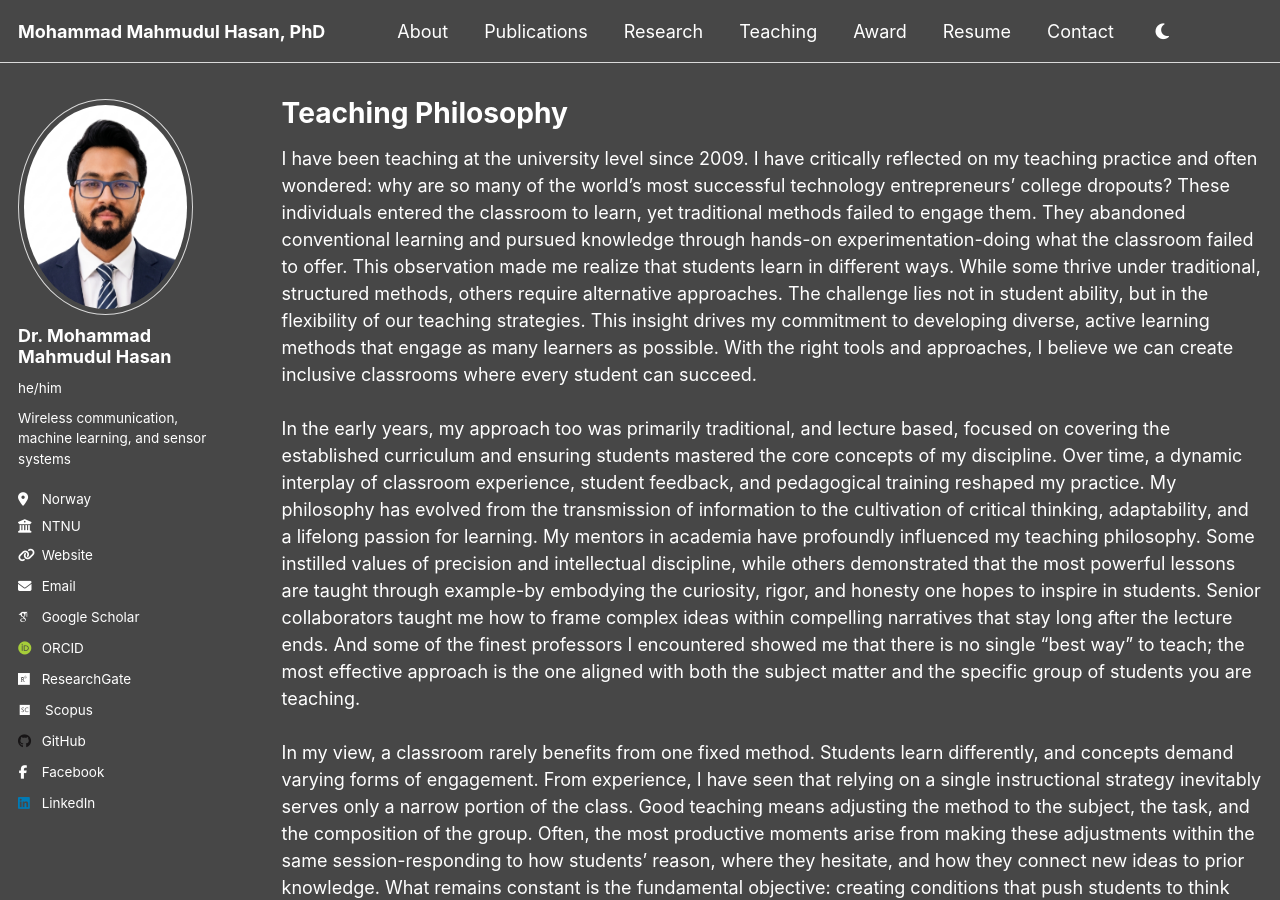
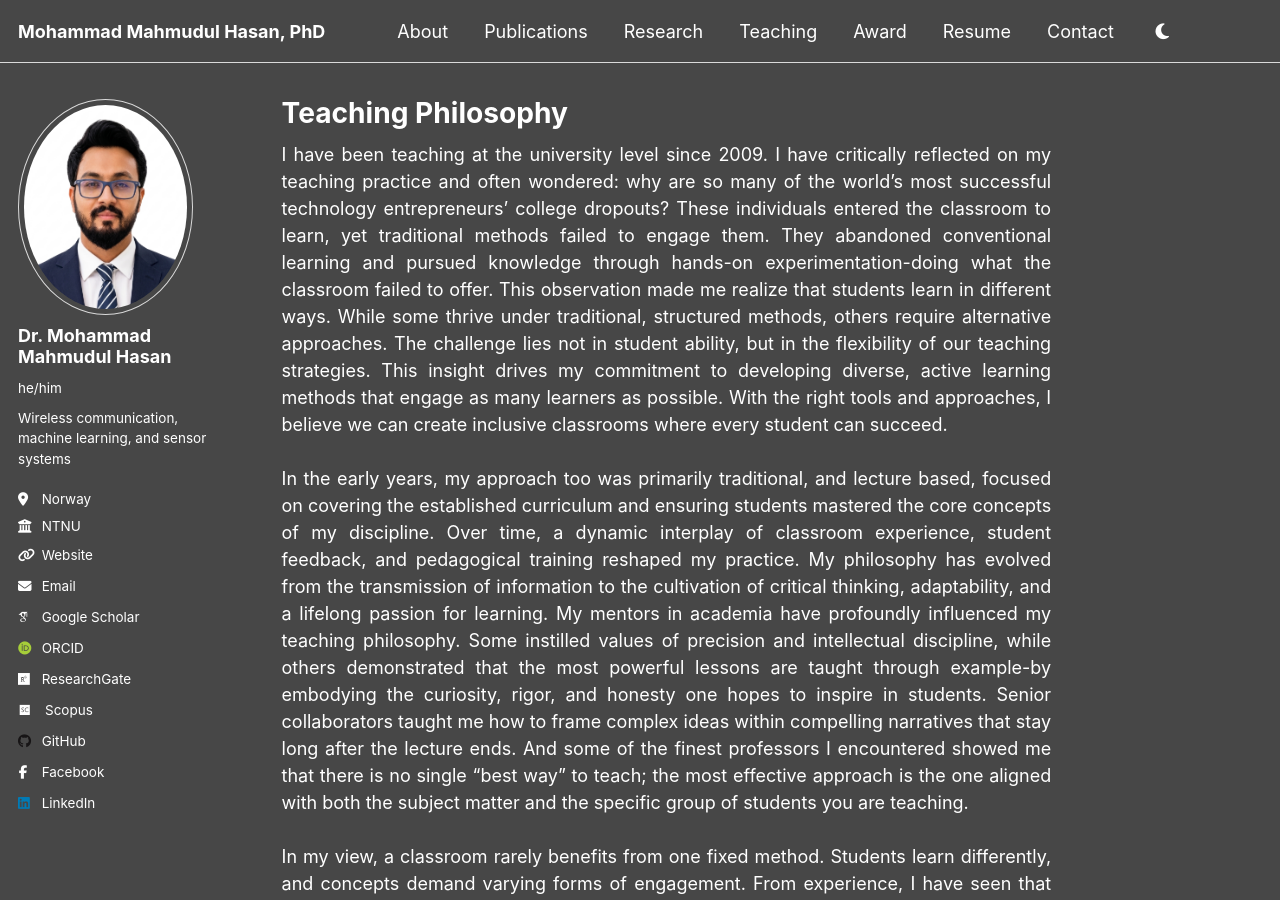
Before and after one commit to dearmahmud/dearmahmud.github.io, a Jekyll site: the page built from _pages/teaching.md, in a window 1280 px wide and 900 px high. Built offline with Jekyll 4.4.1, drawn with Linux system fonts in a browser that asks for light colours; some web fonts are replaced.

Commit message:
Update teaching.md

```diff
--- a/_pages/teaching.md
+++ b/_pages/teaching.md
@@ -1,12 +1,12 @@
 ---
-layout: archive
 title: "Teaching Philosophy"
 permalink: /teaching/
 author_profile: true
 ---
-
+<p style="text-align: justify;">
 I have been teaching at the university level since 2009. I have critically reflected on my teaching practice and often wondered: why are so many of the world’s most successful technology entrepreneurs’ college dropouts? These individuals entered the classroom to learn, yet traditional methods failed to engage them. They abandoned conventional learning and pursued knowledge through hands-on experimentation-doing what the classroom failed to offer. This observation made me realize that students learn in different ways. While some thrive under traditional, structured methods, others require alternative approaches. The challenge lies not in student ability, but in the flexibility of our teaching strategies. This insight drives my commitment to developing diverse, active learning methods that engage as many learners as possible. With the right tools and approaches, I believe we can create inclusive classrooms where every student can succeed.
 <br><br>
 In the early years, my approach too was primarily traditional, and lecture based, focused on covering the established curriculum and ensuring students mastered the core concepts of my discipline. Over time, a dynamic interplay of classroom experience, student feedback, and pedagogical training reshaped my practice. My philosophy has evolved from the transmission of information to the cultivation of critical thinking, adaptability, and a lifelong passion for learning. My mentors in academia have profoundly influenced my teaching philosophy. Some instilled values of precision and intellectual discipline, while others demonstrated that the most powerful lessons are taught through example-by embodying the curiosity, rigor, and honesty one hopes to inspire in students. Senior collaborators taught me how to frame complex ideas within compelling narratives that stay long after the lecture ends. And some of the finest professors I encountered showed me that there is no single “best way” to teach; the most effective approach is the one aligned with both the subject matter and the specific group of students you are teaching.
 <br><br>
 In my view, a classroom rarely benefits from one fixed method. Students learn differently, and concepts demand varying forms of engagement. From experience, I have seen that relying on a single instructional strategy inevitably serves only a narrow portion of the class. Good teaching means adjusting the method to the subject, the task, and the composition of the group. Often, the most productive moments arise from making these adjustments within the same session-responding to how students’ reason, where they hesitate, and how they connect new ideas to prior knowledge. What remains constant is the fundamental objective: creating conditions that push students to think critically, solve problems, and justify their decisions. Real learning does not occur through passive reception but through active struggle-when students confront challenges, commit to solutions, and refine those solutions through evidence, reflection, and analysis. <br><br> Please feel free to contact me for my complete teaching portfolio.
+</p>
```
